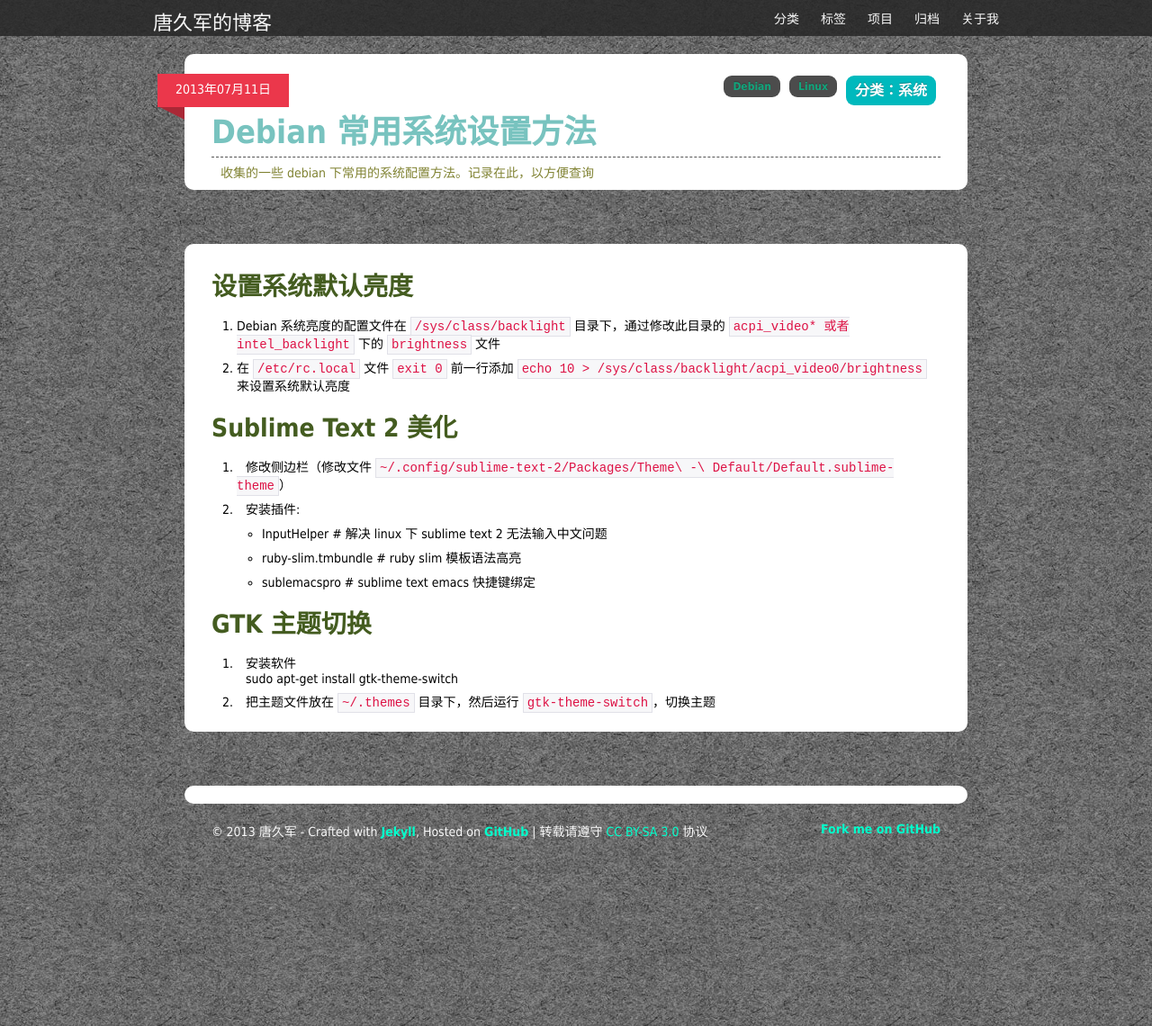
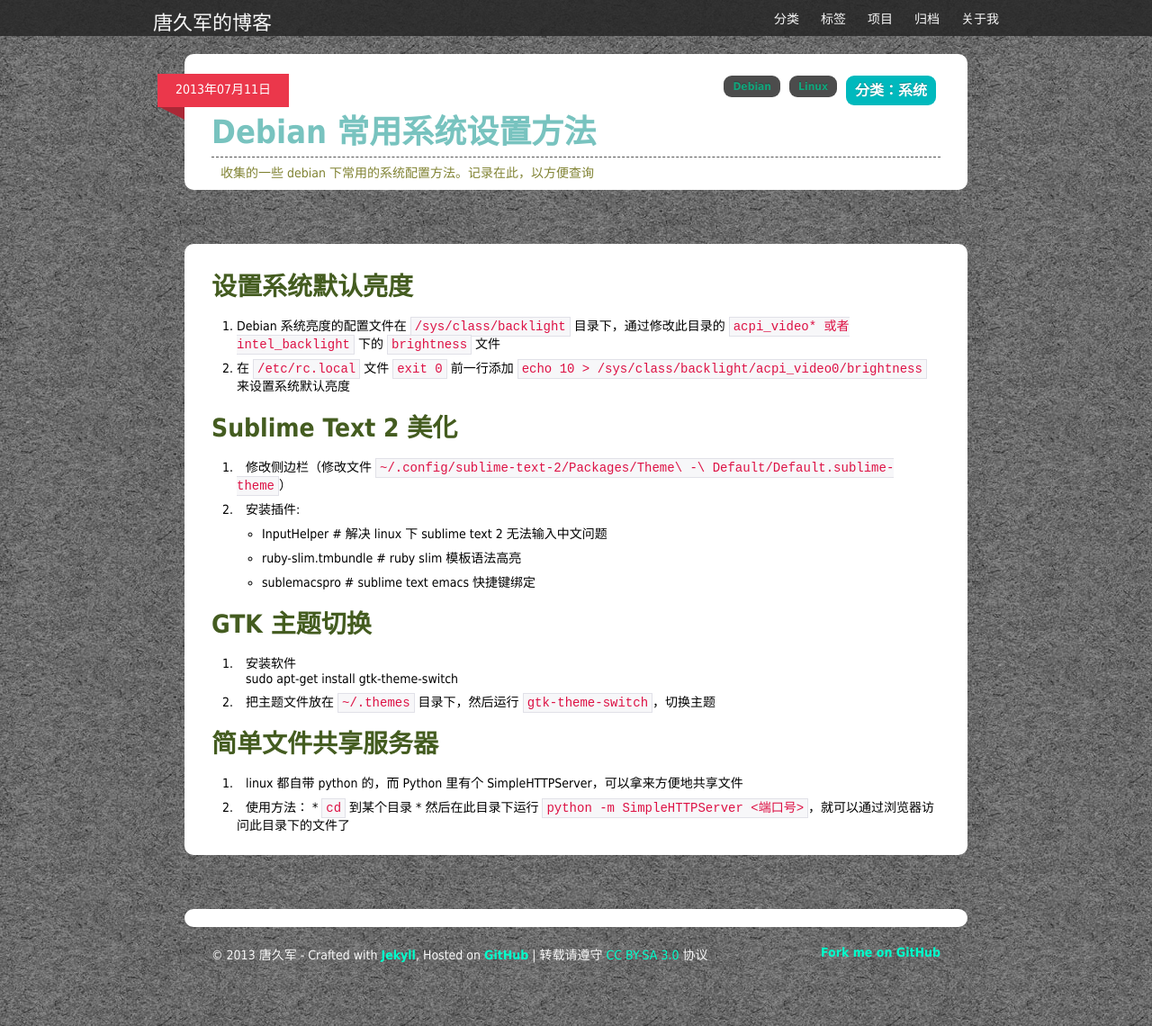
Before and after one commit to december/december.github.com, a Jekyll site: the page built from _posts/2013-07-11-Debian-常用系统设置方法.md, in a window 1280 px wide and 1140 px high. Shown: the whole window at 90% size. Built offline with Jekyll 4.4.1, drawn with Linux system fonts in a browser that asks for light colours; Markdown is read by kramdown in place of the engine named in the settings; comment, search, counter and statistics services are not loaded.

Commit message:
python SimpleHTTPServer 使用

```diff
--- a/_posts/2013-07-11-Debian-常用系统设置方法.md
+++ b/_posts/2013-07-11-Debian-常用系统设置方法.md
@@ -26,3 +26,11 @@ description: 收集的一些 debian 下常用的系统配置方法。记录在
         sudo apt-get install gtk-theme-switch
 
    2. 把主题文件放在 `~/.themes` 目录下，然后运行 `gtk-theme-switch`，切换主题
+
+### 简单文件共享服务器
+
+   1. linux 都自带 python 的，而 Python 里有个 SimpleHTTPServer，可以拿来方便地共享文件
+
+   2. 使用方法：
+     * `cd` 到某个目录
+     * 然后在此目录下运行 `python -m SimpleHTTPServer <端口号>`，就可以通过浏览器访问此目录下的文件了
```
